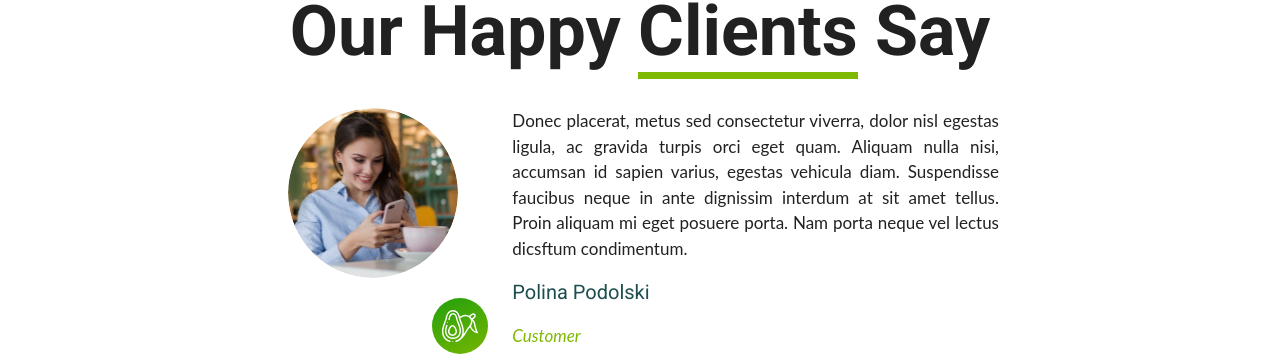
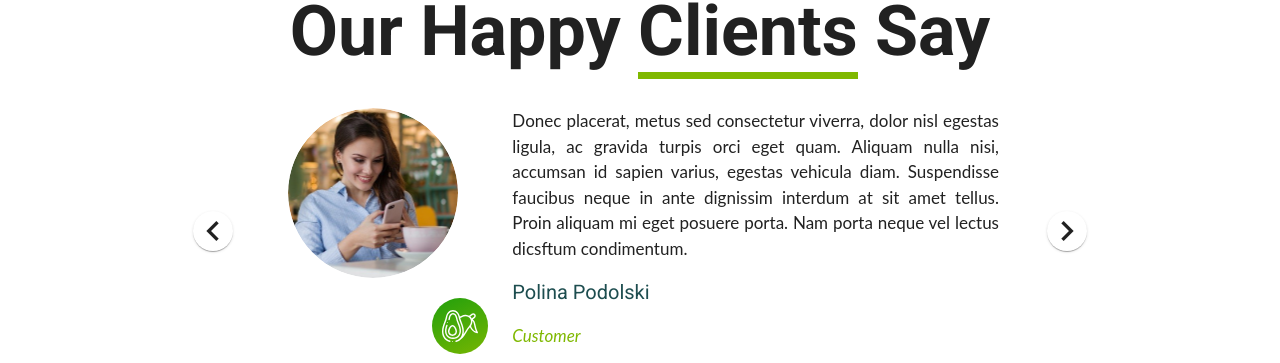
Before and after one commit to HoseinBaharlou/dateAppfront, a Nuxt app: page / in a window 1280 px wide. Shown: the part 3828-4191 px from the top of the page. Built offline with nearby package versions, Linux system fonts and the light colour scheme.

Commit message:
add arrow to carousel testmonials

```diff
--- /dev/null
+++ b/components/index/partials/BlogsTips.vue
@@ -0,0 +1,3 @@
+<template>
+
+</template>
--- a/components/index/partials/Testimonials.vue
+++ b/components/index/partials/Testimonials.vue
@@ -10,8 +10,49 @@
         <!-- end title and subtitle -->
       </v-col>
 
-      <v-col cols="8" offset="2">
-        <VueSlickCarousel v-bind="settings">
+      <v-col cols="12">
+        <v-row>
+          <!-- start next -->
+          <v-col cols="2" class="d-flex justify-end align-center">
+            <v-btn class="white" elevation="1" @click="prev()" small fab><v-icon x-large>mdi-chevron-left</v-icon></v-btn>
+          </v-col>
+          <!-- end next -->
+
+          <!-- start carousel -->
+          <v-col cols="8">
+            <VueSlickCarousel v-bind="settings" :arrows="true" ref="slick">
+              <v-row class="d-md-flex">
+                <!-- start image and icons -->
+                <v-col md="4" cols="12">
+                  <!-- start image slider-->
+                  <div class="m-auto d-flex justify-center">
+                    <v-avatar size="170">
+                      <v-img src="images/woman-3083377_640 1.svg"/>
+                    </v-avatar>
+                  </div>
+                  <!-- end image slider -->
+
+                  <!-- start icon slider -->
+                  <div class="d-flex justify-end mt-5">
+                    <v-avatar size="56" class="bg-icons">
+                      <v-img src="icons/avocado.svg" lazy-src="icons/avocado.svg" max-height="32" max-width="36" class="rounded-0"/>
+                    </v-avatar>
+                  </div>
+                  <!-- end icon slider -->
+                </v-col>
+                <!-- end image and icons -->
+
+                <!-- start content -->
+                <v-col cols="12" md="8">
+                  <p class="font-size-17 font-famyle-lato text-center text-md-justify">
+                    Donec placerat, metus sed consectetur viverra, dolor nisl egestas ligula, ac gravida turpis orci eget quam. Aliquam nulla nisi, accumsan id sapien varius, egestas vehicula diam. Suspendisse faucibus neque in ante dignissim interdum at sit amet tellus. Proin aliquam mi eget posuere porta. Nam porta neque vel lectus dicsftum condimentum.
+                  </p>
+                  <p class="blue-gray-text font-size-20 font-famyle-rubik">Polina Podolski</p>
+                  <i class="font-famyle-lato green-light font-size-17">Customer</i>
+                </v-col>
+                <!-- end content -->
+              </v-row>
+
               <v-row class="d-md-flex">
                 <!-- start image and icons -->
                 <v-col md="4" cols="12">
@@ -45,6 +86,15 @@
               </v-row>
             </VueSlickCarousel>
           </v-col>
+          <!-- end carousel -->
+
+          <!-- start prev -->
+          <v-col cols="2" class="d-flex justify-start align-center">
+            <v-btn class="white" elevation="1" fab @click="next()" small><v-icon x-large>mdi-chevron-right</v-icon></v-btn>
+          </v-col>
+          <!-- end prev -->
+        </v-row>
+      </v-col>
     </v-row>
   </v-container>
 </template>
@@ -76,6 +126,14 @@
           "slidesToScroll": 1
         }
       }
+    },
+    methods:{
+      next(){
+        this.$refs.slick.next();
+      },
+      prev(){
+        this.$refs.slick.prev();
+      }
     }
   }
 </script>
```
Lines whose indentation alone changed are shown as unchanged.
